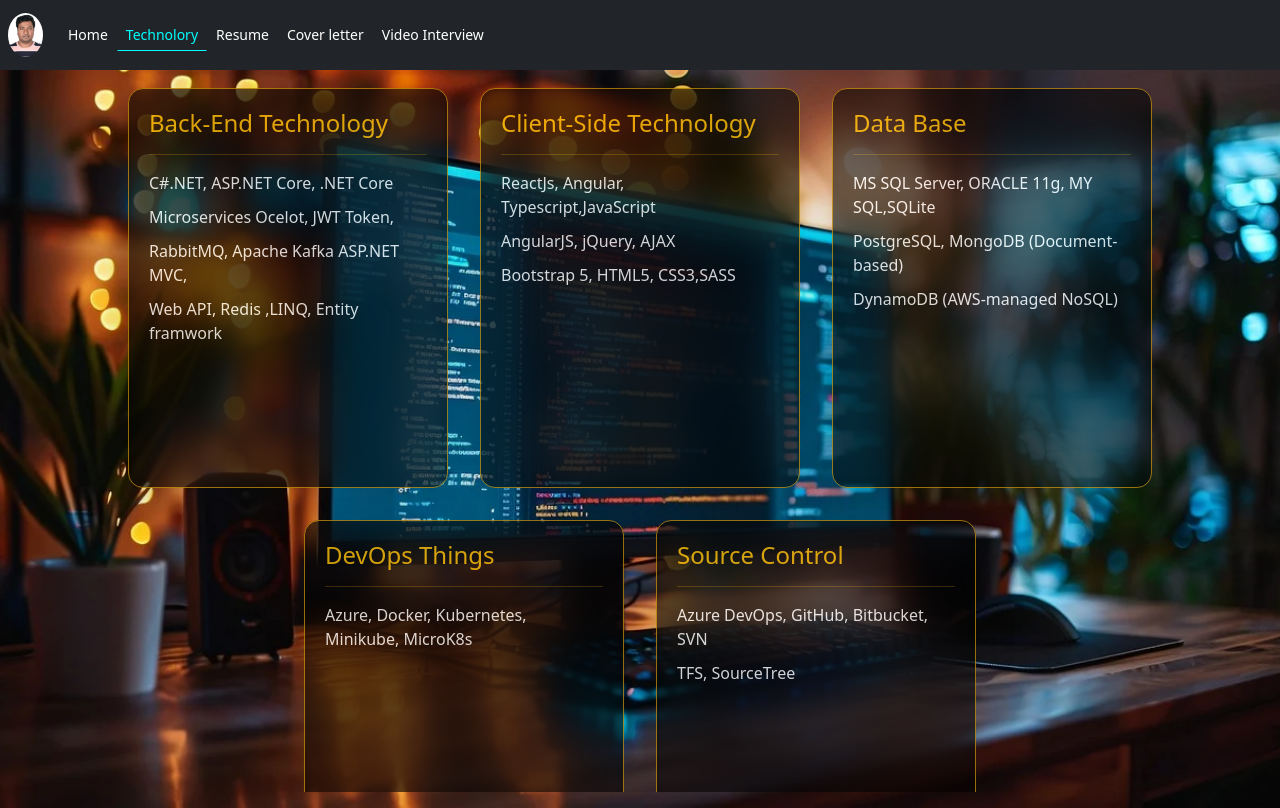
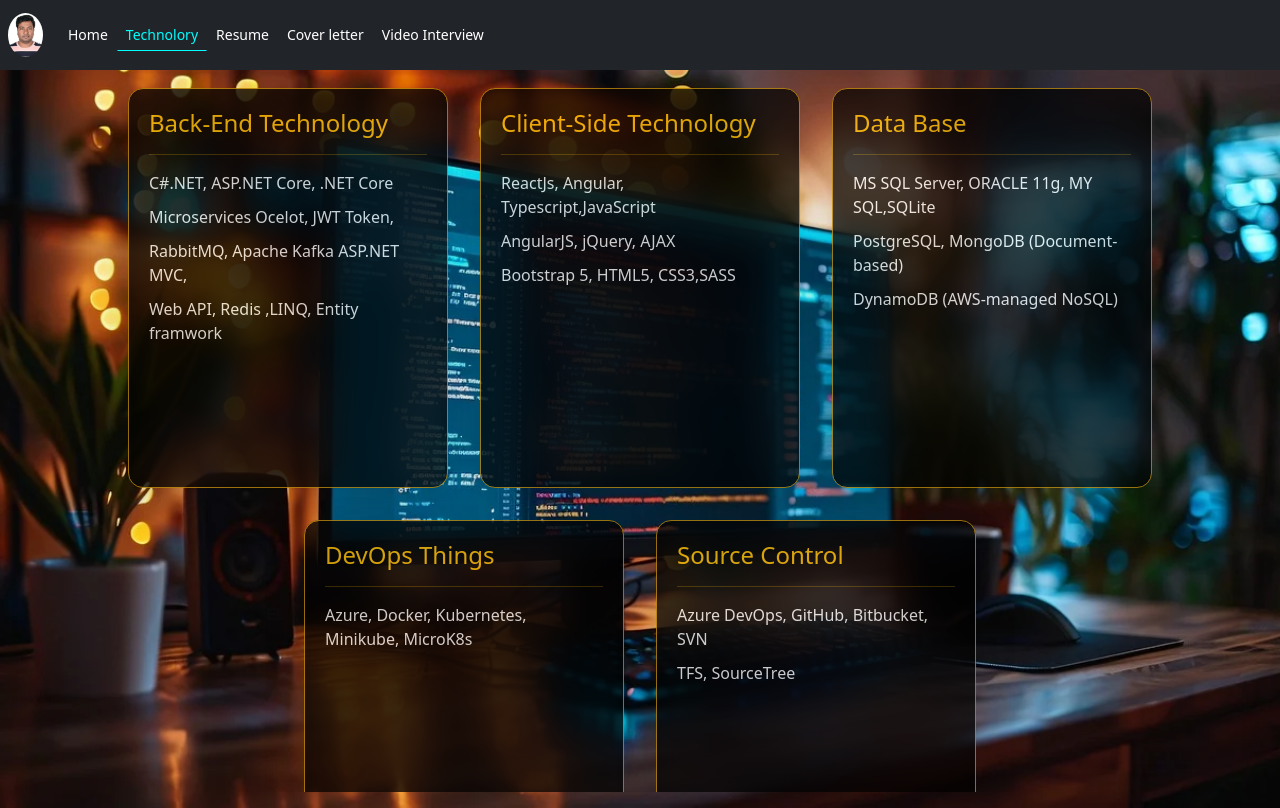
Before and after one commit to Atik0172870/ahtear-resume, a React (Vite) app: page / in a window 1280 px wide. Both pictures are taken after a click on the item "Technolory". Built offline with nearby package versions, Linux system fonts and the light colour scheme.

Commit message:
technology color set

```diff
--- a/src/technology/Technology.scss
+++ b/src/technology/Technology.scss
@@ -18,7 +18,7 @@
         margin-bottom: 1rem;
 
         .glass-card {
-            background: rgba(0, 0, 0, 0.7);
+            background: rgba(0, 0, 0, 0.9);
             backdrop-filter: blur(20px);
             border-radius: 15px;
             border: 1px solid rgba(255, 255, 255, 0.2);
@@ -33,7 +33,7 @@
             flex-direction: column;
             ul>li {
                 font-size: medium;
-                color: white;
+                color: whitesmoke;
             }
 
             h3 {
```
Also changed, not shown: package.json (+16 -15 lines), 1 other file (tests, documents, lock files or other folders).
